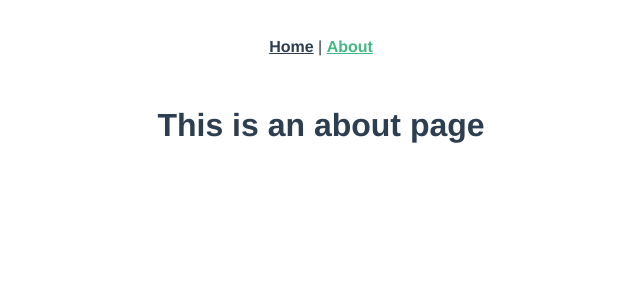
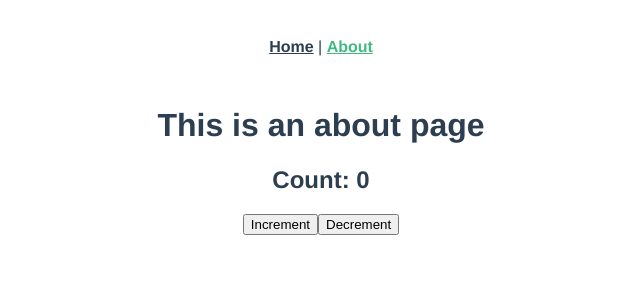
Before and after one commit to Leandro-Da-Souza/meetups, a Vue app: page /about in a window 1280 px wide. Shown: the top 300 px of the page, without its empty margins (319-959 px from the left). Built offline with nearby package versions, Linux system fonts and the light colour scheme.

Commit message:
throwaway branch, trying out the new composition api and latest vuex

```diff
--- a/src/store/index.js
+++ b/src/store/index.js
@@ -1,12 +1,17 @@
-import { createStore } from 'vuex'
+import { createStore } from 'vuex';
 
 export default createStore({
-  state: {
-  },
-  mutations: {
-  },
-  actions: {
-  },
-  modules: {
-  }
-})
+    state: {
+        count: 0,
+    },
+    mutations: {
+        increment(state) {
+            state.count++;
+        },
+        decrement(state) {
+            state.count--;
+        },
+    },
+    actions: {},
+    modules: {},
+});
--- a/src/views/About.vue
+++ b/src/views/About.vue
@@ -1,5 +1,36 @@
 <template>
   <div class="about">
     <h1>This is an about page</h1>
+    <div class="vuexExample">
+      <h2>Count: {{ count }}</h2>
+      <button @click="increment()">Increment</button>
+      <button @click="decrement()">Decrement</button>
+    </div>
   </div>
 </template>
+
+<script>
+import { useStore } from "vuex";
+import { computed } from "vue";
+
+export default {
+  setup() {
+    const store = useStore();
+    const count = computed(() => store.state.count);
+
+    const increment = () => {
+      store.commit("increment");
+    };
+
+    const decrement = () => {
+      store.commit("decrement");
+    };
+
+    return {
+      count,
+      increment,
+      decrement,
+    };
+  },
+};
+</script>
```
